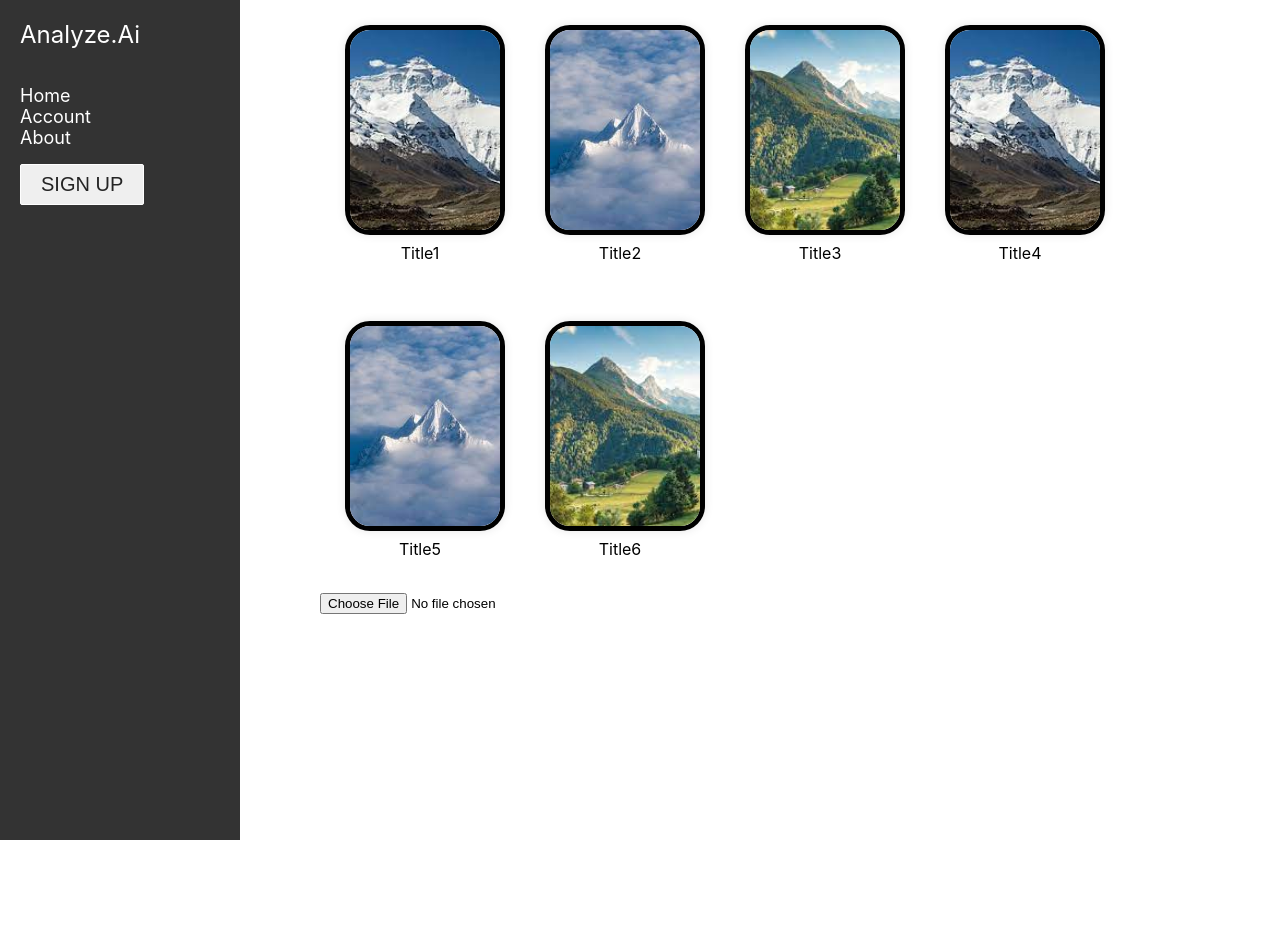
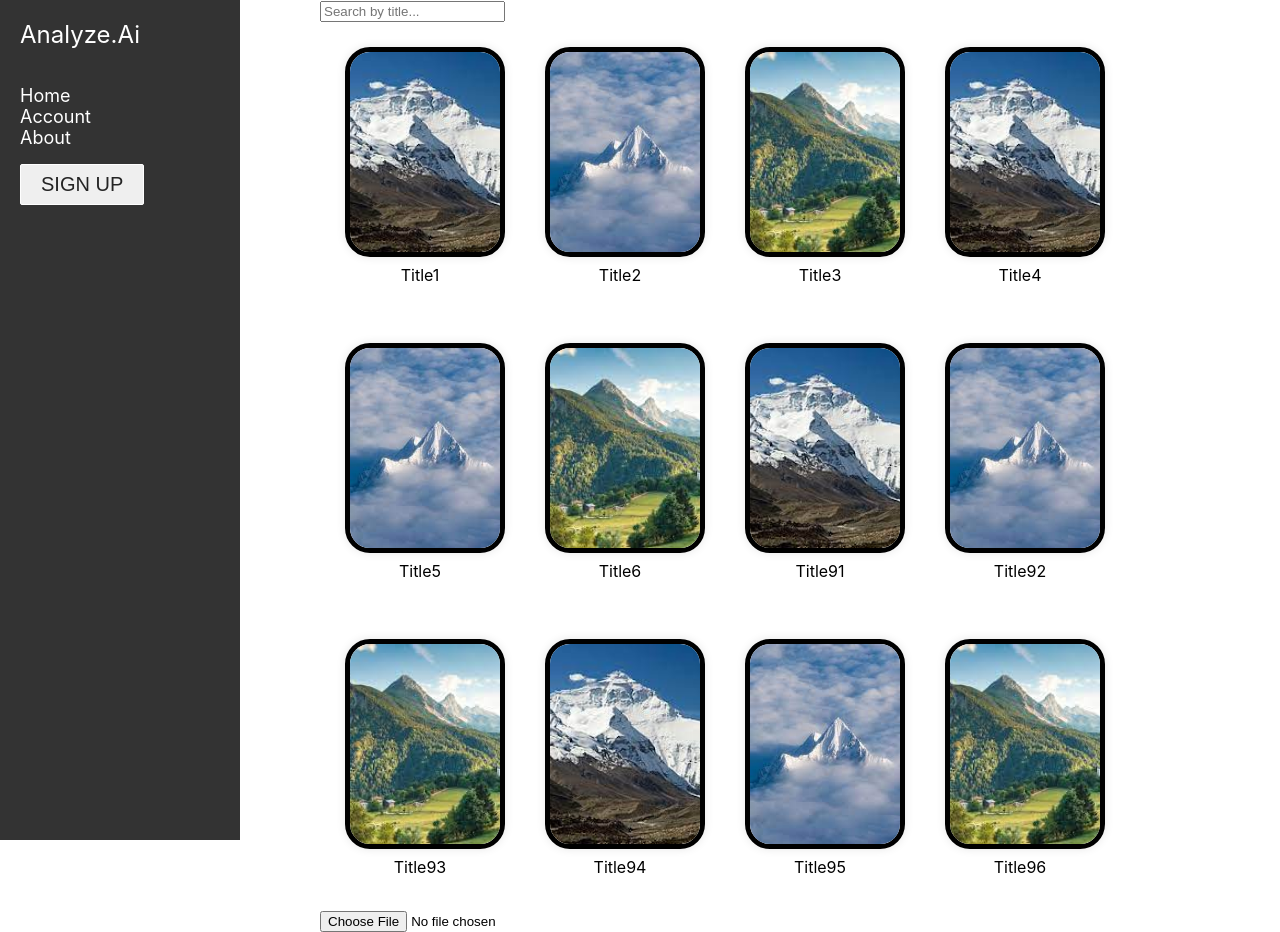
Before and after one commit to 21tstrow/aimsp2024tuckervaida, a React (Create React App) app: page / in a window 1280 px wide. Before the commit the page ends 800 px from the top, so only its background shows below. Built offline with nearby package versions, Linux system fonts and the light colour scheme.

Commit message:
Search Bar fixed

```diff
--- a/src/HomePage.js
+++ b/src/HomePage.js
@@ -1,12 +1,15 @@
-import React from 'react';
+import React, { useState } from 'react';
 import ImageTile from './ImageTile';
-import './HomePage.css'
+import SearchBar from './SearchBar'; // Import the SearchBar component
+import './HomePage.css';
 
 import Mountain1 from './components/Mountain1.jpeg';
 import Mountain2 from './components/Mountain2.jpeg';
 import Mountain3 from './components/Mountain3.jpeg';
 
 const HomePage = () => {
+  const [searchQuery, setSearchQuery] = useState('');
+
   // Assuming you have an array of image data with titles and URLs
   const imageTilesData = [
     { title: 'Title1', imageUrl: Mountain1 },
@@ -15,13 +18,27 @@ const HomePage = () => {
     { title: 'Title4', imageUrl: Mountain1 },
     { title: 'Title5', imageUrl: Mountain2 },
     { title: 'Title6', imageUrl: Mountain3 },
+    { title: 'Title91', imageUrl: Mountain1 },
+    { title: 'Title92', imageUrl: Mountain2 },
+    { title: 'Title93', imageUrl: Mountain3 },
+    { title: 'Title94', imageUrl: Mountain1 },
+    { title: 'Title95', imageUrl: Mountain2 },
+    { title: 'Title96', imageUrl: Mountain3 },
     // Add more image data as needed
   ];
 
+  // Filter image tiles based on search query
+  const filteredImageTiles = imageTilesData.filter(imageTile =>
+    imageTile.title.toLowerCase().includes(searchQuery.toLowerCase())
+  );
+
   return (
     <div className="homepage">
+      {/* Render the SearchBar component */}
+      <SearchBar searchQuery={searchQuery} setSearchQuery={setSearchQuery} />
+
       <div className="image-tiles-wrapper">
-        {imageTilesData.map((imageTileData, index) => (
+        {filteredImageTiles.map((imageTileData, index) => (
           <ImageTile key={index} title={imageTileData.title} imageUrl={imageTileData.imageUrl} />
         ))}
       </div>
--- /dev/null
+++ b/src/SearchBar.js
@@ -0,0 +1,21 @@
+import React from 'react';
+
+const SearchBar = ({ searchQuery, setSearchQuery }) => {
+  // Event handler to update search query
+  const handleSearchChange = (event) => {
+    setSearchQuery(event.target.value);
+  };
+
+  return (
+    <div className="search-bar">
+      <input
+        type="text"
+        placeholder="Search by title..."
+        value={searchQuery}
+        onChange={handleSearchChange}
+      />
+    </div>
+  );
+};
+
+export default SearchBar;
```
